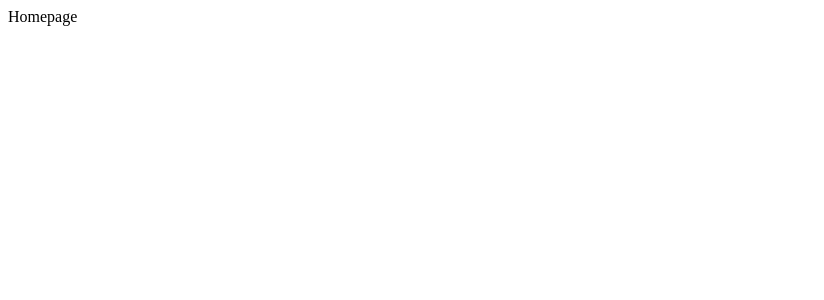
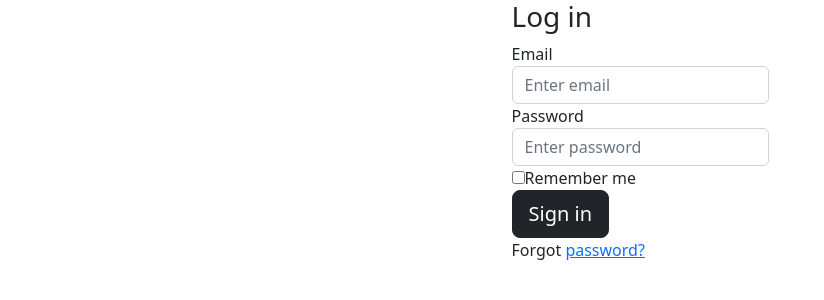
Before and after one commit to m3zh/ft_transcendence, a React (Create React App) app in the folder frontend/: page / in a window 1280 px wide. Shown: the top 300 px of the page, without its empty margins (0-824 px from the left). Built offline with nearby package versions, Linux system fonts and the light colour scheme.

Commit message:
frontend: login page

```diff
--- a/frontend/package.json
+++ b/frontend/package.json
@@ -7,7 +7,9 @@
     "@testing-library/jest-dom": "^5.16.5",
     "@testing-library/react": "^13.4.0",
     "@testing-library/user-event": "^13.5.0",
+    "bootstrap": "^5.2.2",
     "react": "^18.2.0",
+    "react-bootstrap": "^2.5.0",
     "react-dom": "^18.2.0",
     "react-router-dom": "^5.2.0",
     "react-scripts": "5.0.1",
--- a/frontend/src/App.js
+++ b/frontend/src/App.js
@@ -3,6 +3,7 @@
   Route,
   Switch
 } from 'react-router-dom'
+import '../node_modules/bootstrap/dist/css/bootstrap.min.css'
 import Home from './Home.js'
 
 function App() {
--- a/frontend/src/Home.js
+++ b/frontend/src/Home.js
@@ -1,8 +1,10 @@
+import Login from './Login.js'
+
 function Home() {
     return (
         <>
-            <div className=" d-flex align-items-center justify-content-center">
-                Homepage
+            <div className="d-flex align-items-center justify-content-center">
+                <Login></Login>
             </div>
         </>
     )
--- /dev/null
+++ b/frontend/src/Login.js
@@ -0,0 +1,34 @@
+import React, { Component } from "react";
+
+export default class Login extends Component {
+    render() {
+        return (
+            <form>
+
+                <h3>Log in</h3>
+
+                <div className="form-group">
+                    <label>Email</label>
+                    <input type="email" className="form-control" placeholder="Enter email" />
+                </div>
+
+                <div className="form-group">
+                    <label>Password</label>
+                    <input type="password" className="form-control" placeholder="Enter password" />
+                </div>
+
+                <div className="form-group">
+                    <div className="custom-control custom-checkbox">
+                        <input type="checkbox" className="custom-control-input" id="customCheck1" />
+                        <label className="custom-control-label" htmlFor="customCheck1">Remember me</label>
+                    </div>
+                </div>
+
+                <button type="submit" className="btn btn-dark btn-lg btn-block">Sign in</button>
+                <p className="forgot-password text-right">
+                    Forgot <a href="#">password?</a>
+                </p>
+            </form>
+        );
+    }
+}
--- a/frontend/src/index.js
+++ b/frontend/src/index.js
@@ -1,4 +1,4 @@
-import React from 'react'
+import React, { Component } from 'react'
 import ReactDOM from 'react-dom/client'
 import App from './App.js'
 
```
